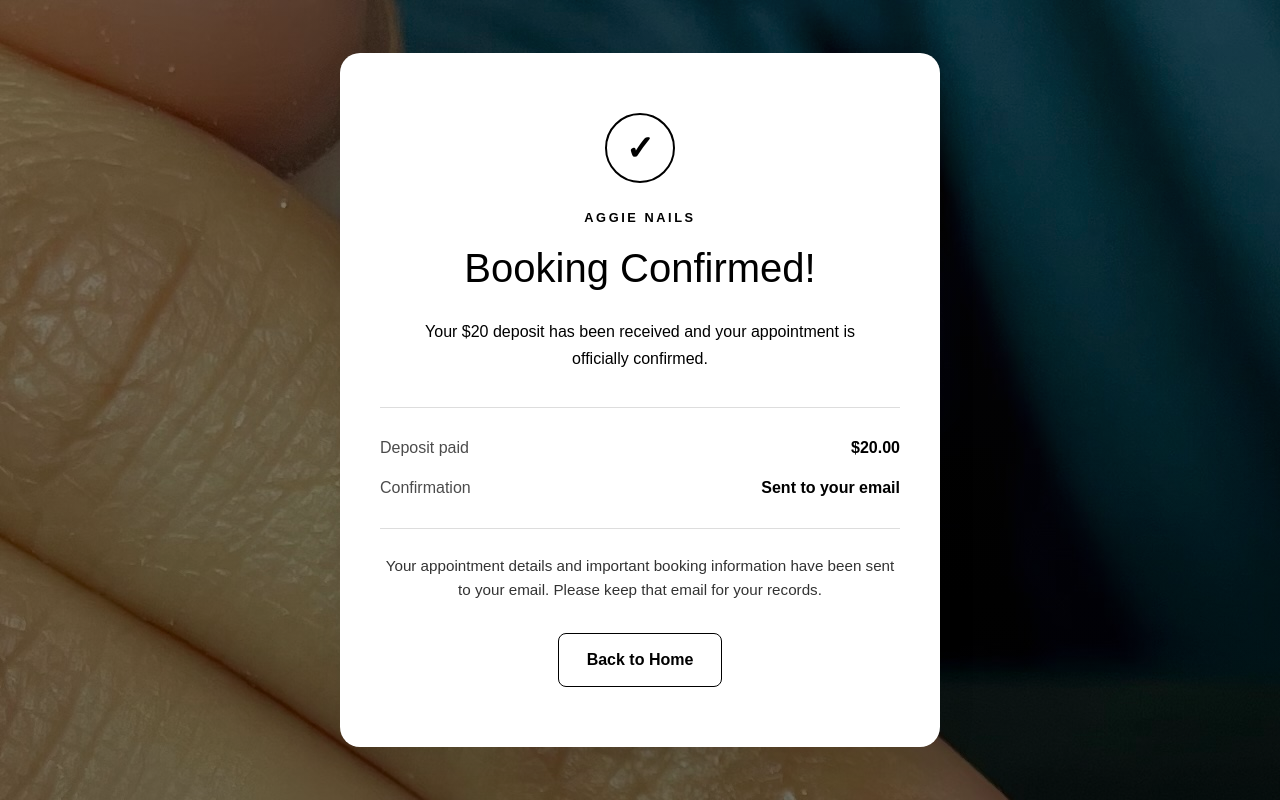
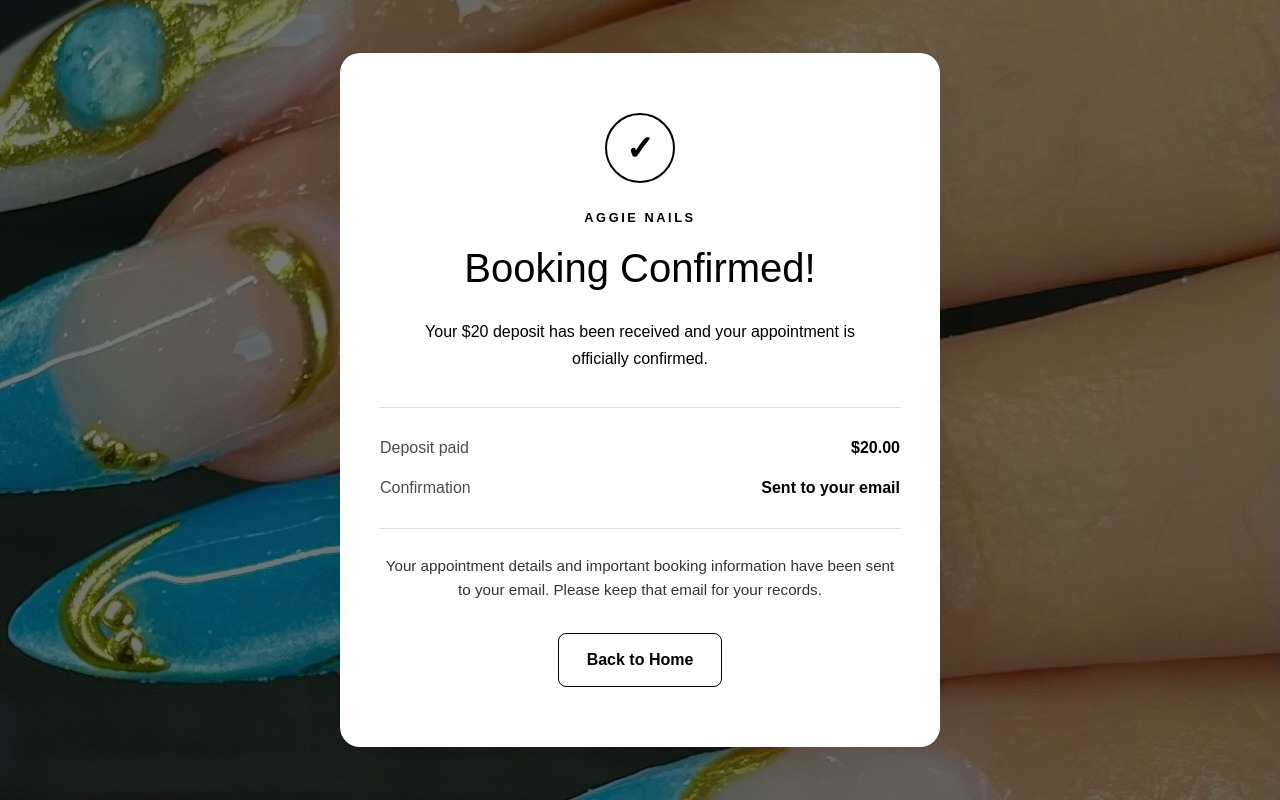
Before and after one commit to minabeikzadeh/Aggie-Nails-Website, a Next.js app: page /booking-success in a window 1280 px wide. Built offline with nearby package versions, Linux system fonts and the light colour scheme.

Commit message:
Add booking confirmation page

```diff
--- a/app/booking-success/page.module.css
+++ b/app/booking-success/page.module.css
@@ -8,6 +8,7 @@
         rgba(10, 10, 10, 0.4),
         rgba(0, 0, 0, 0.4)
     ), url("/images/blue_gem_nails.jpg");
+    background-position: right;
   }
 
   .card {
```
